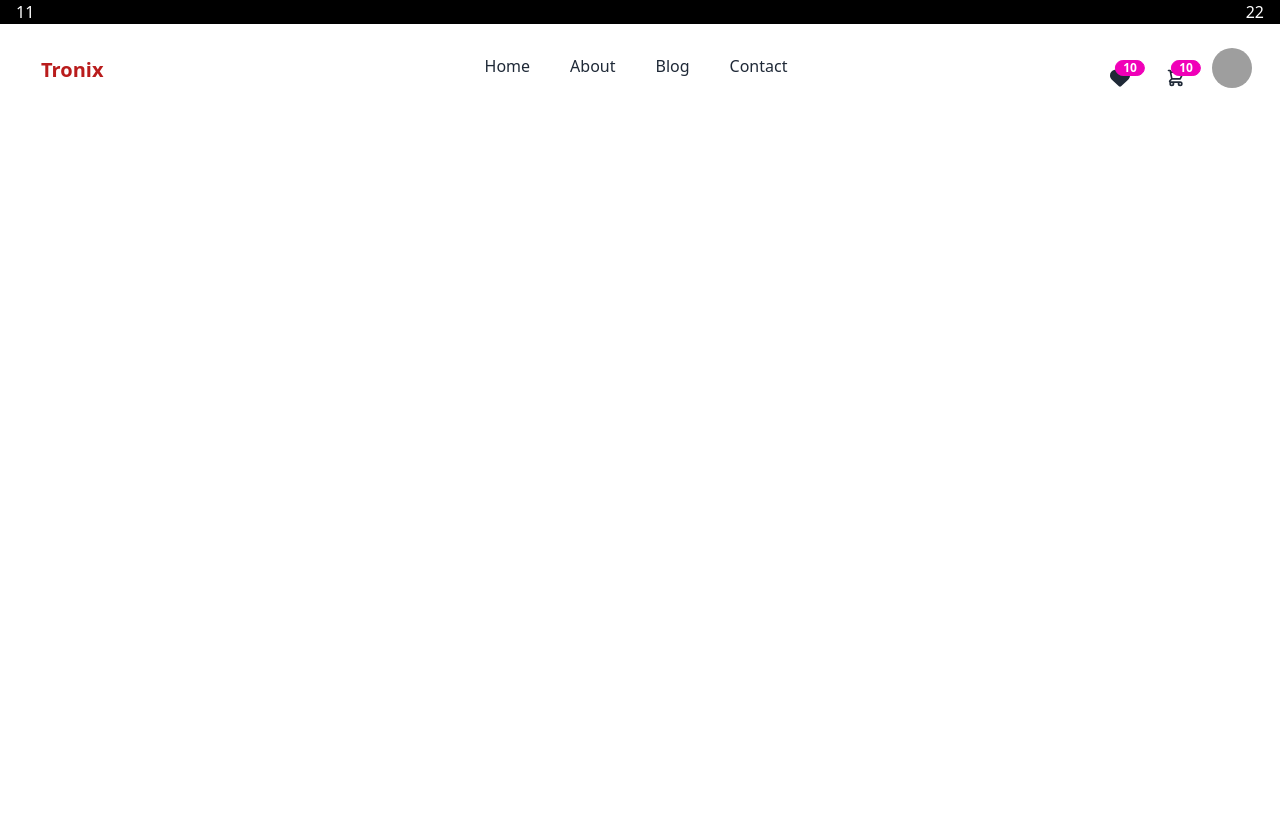
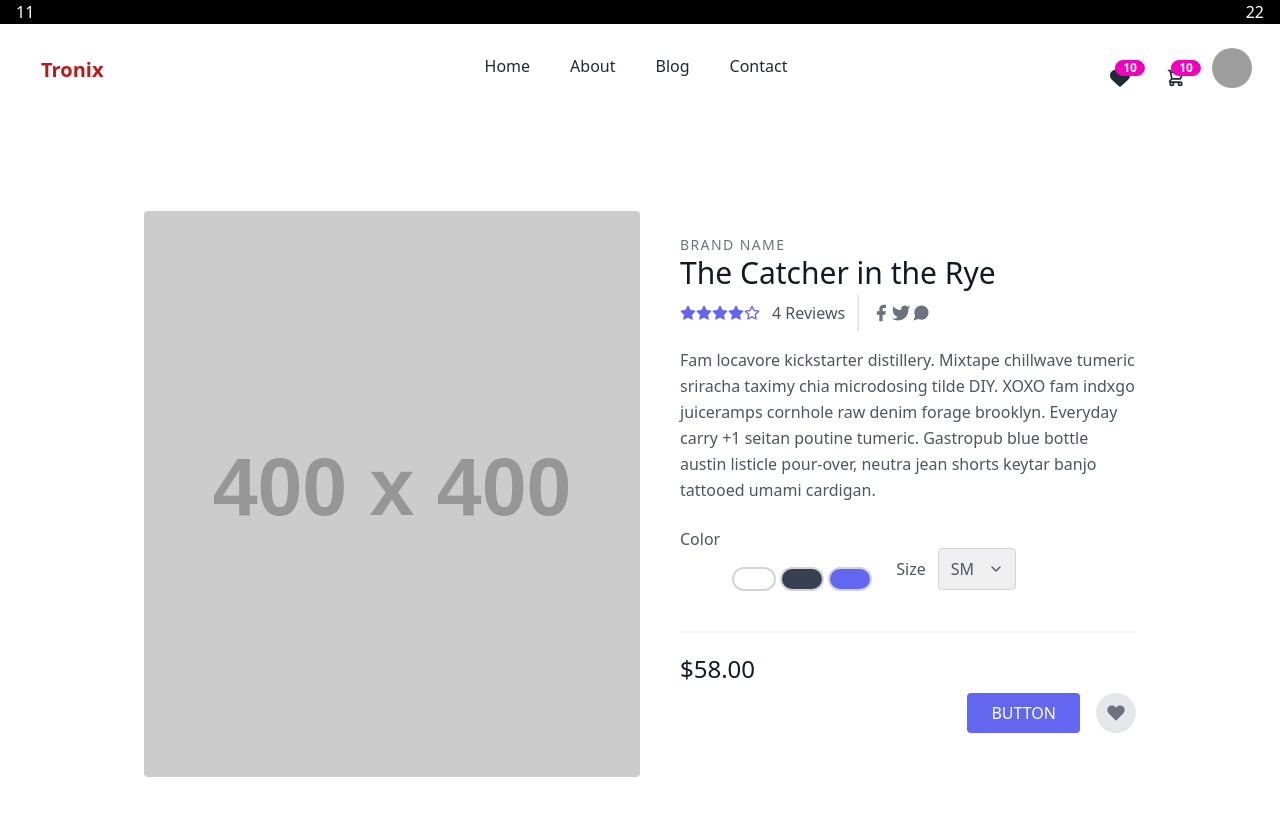
Before and after one commit to DevTabibur/tronix-app, a React (Create React App) app: page /home/1 in a window 1280 px wide. Shown: the top 816 px of the page. Built offline with nearby package versions, Linux system fonts and the light colour scheme; grey boxes are pictures that could not be loaded.

Commit message:
single data load and fake db done

```diff
--- a/src/App.js
+++ b/src/App.js
@@ -9,6 +9,7 @@
 import Footer from "./Pages/Shared/Footer/Footer";
 import Dashboard from "./Pages/Dashboard/Dashboard";
 import Blog from "./Pages/Blog/Blog";
+import SinglePD from "./Pages/SinglePD/SinglePD";
 
 function App() {
   return (
@@ -18,6 +19,11 @@
         <Route path="/" element={<Home/>}></Route>
         <Route path="/home" element={<Home/>}></Route>
         <Route path="/shop" element={<Shop/>}></Route>
+
+        {/* Load single Data */}
+        <Route path="/home/:id" element={<SinglePD/>}></Route>
+        <Route path="/:id" element={<SinglePD/>}></Route>
+
         <Route path="/blog" element={<Blog/>}></Route>
         <Route path="/checkout" element={<Checkout/>}></Route>
         <Route path="/dashboard" element={<Dashboard/>}></Route>
--- a/src/Pages/Shared/HomeProducts/HomeProducts.jsx
+++ b/src/Pages/Shared/HomeProducts/HomeProducts.jsx
@@ -8,12 +8,14 @@
   return (
     <>
         <div className='container mx-auto px-4'>
+        <div className="md:grid grid-cols-3 gap-3">
             {
                 products.map(pd => <ShowPd
                     key={pd.id}
                     pd={pd}
                 />)
             }
+            </div>
         </div>
     </>
   )
--- a/src/Pages/Shared/HomeProducts/ShowPd.jsx
+++ b/src/Pages/Shared/HomeProducts/ShowPd.jsx
@@ -1,7 +1,9 @@
 import React from "react";
+import { Link } from "react-router-dom";
 
 const ShowPd = ({ pd }) => {
   const {
+    id,
     name,
     category,
     reviews,
@@ -16,9 +18,27 @@
   } = pd;
   return (
     <>
-      <div className="container mx-auto px-4">
-        <h2>Hello world</h2>
-      </div>
+      <section className="text-gray-600 body-font">
+        <div className="p-4">
+          <a className="block relative h-48 rounded overflow-hidden">
+            <img
+              alt="ecommerce"
+              className="object-cover object-center w-full h-full block"
+              src={mainImage}
+            />
+          </a>
+          <div className="mt-4">
+            <h3 className="text-gray-500 text-xs tracking-widest title-font mb-1">
+              CATEGORY: {category}
+            </h3>
+            <h2 className="text-gray-900 title-font text-lg font-medium">
+              {name}
+            </h2>
+            <p className="mt-1">${newPrice}</p>
+          </div>
+          <Link to={`/${id}`}>VIEW MORE</Link>
+        </div>
+      </section>
     </>
   );
 };
--- /dev/null
+++ b/src/Pages/SinglePD/SinglePD.jsx
@@ -0,0 +1,93 @@
+import React from 'react';
+import './SinglePD.css';
+
+const SinglePD = () => {
+  return (
+    <>
+        <section className="text-gray-600 body-font overflow-hidden">
+  <div className="container px-5 py-24 mx-auto">
+    <div className="lg:w-4/5 mx-auto flex flex-wrap">
+      <img alt="ecommerce" className="lg:w-1/2 w-full lg:h-auto h-64 object-cover object-center rounded" src="https://dummyimage.com/400x400" />
+      <div className="lg:w-1/2 w-full lg:pl-10 lg:py-6 mt-6 lg:mt-0">
+        <h2 className="text-sm title-font text-gray-500 tracking-widest">BRAND NAME</h2>
+        <h1 className="text-gray-900 text-3xl title-font font-medium mb-1">The Catcher in the Rye</h1>
+        <div className="flex mb-4">
+          <span className="flex items-center">
+            <svg fill="currentColor" stroke="currentColor" stroke-linecap="round" stroke-linejoin="round" stroke-width="2" className="w-4 h-4 text-indigo-500" viewBox="0 0 24 24">
+              <path d="M12 2l3.09 6.26L22 9.27l-5 4.87 1.18 6.88L12 17.77l-6.18 3.25L7 14.14 2 9.27l6.91-1.01L12 2z"></path>
+            </svg>
+            <svg fill="currentColor" stroke="currentColor" stroke-linecap="round" stroke-linejoin="round" stroke-width="2" className="w-4 h-4 text-indigo-500" viewBox="0 0 24 24">
+              <path d="M12 2l3.09 6.26L22 9.27l-5 4.87 1.18 6.88L12 17.77l-6.18 3.25L7 14.14 2 9.27l6.91-1.01L12 2z"></path>
+            </svg>
+            <svg fill="currentColor" stroke="currentColor" stroke-linecap="round" stroke-linejoin="round" stroke-width="2" className="w-4 h-4 text-indigo-500" viewBox="0 0 24 24">
+              <path d="M12 2l3.09 6.26L22 9.27l-5 4.87 1.18 6.88L12 17.77l-6.18 3.25L7 14.14 2 9.27l6.91-1.01L12 2z"></path>
+            </svg>
+            <svg fill="currentColor" stroke="currentColor" stroke-linecap="round" stroke-linejoin="round" stroke-width="2" className="w-4 h-4 text-indigo-500" viewBox="0 0 24 24">
+              <path d="M12 2l3.09 6.26L22 9.27l-5 4.87 1.18 6.88L12 17.77l-6.18 3.25L7 14.14 2 9.27l6.91-1.01L12 2z"></path>
+            </svg>
+            <svg fill="none" stroke="currentColor" stroke-linecap="round" stroke-linejoin="round" stroke-width="2" className="w-4 h-4 text-indigo-500" viewBox="0 0 24 24">
+              <path d="M12 2l3.09 6.26L22 9.27l-5 4.87 1.18 6.88L12 17.77l-6.18 3.25L7 14.14 2 9.27l6.91-1.01L12 2z"></path>
+            </svg>
+            <span className="text-gray-600 ml-3">4 Reviews</span>
+          </span>
+          <span className="flex ml-3 pl-3 py-2 border-l-2 border-gray-200 space-x-2s">
+            <a className="text-gray-500">
+              <svg fill="currentColor" stroke-linecap="round" stroke-linejoin="round" stroke-width="2" className="w-5 h-5" viewBox="0 0 24 24">
+                <path d="M18 2h-3a5 5 0 00-5 5v3H7v4h3v8h4v-8h3l1-4h-4V7a1 1 0 011-1h3z"></path>
+              </svg>
+            </a>
+            <a className="text-gray-500">
+              <svg fill="currentColor" stroke-linecap="round" stroke-linejoin="round" stroke-width="2" className="w-5 h-5" viewBox="0 0 24 24">
+                <path d="M23 3a10.9 10.9 0 01-3.14 1.53 4.48 4.48 0 00-7.86 3v1A10.66 10.66 0 013 4s-4 9 5 13a11.64 11.64 0 01-7 2c9 5 20 0 20-11.5a4.5 4.5 0 00-.08-.83A7.72 7.72 0 0023 3z"></path>
+              </svg>
+            </a>
+            <a className="text-gray-500">
+              <svg fill="currentColor" stroke-linecap="round" stroke-linejoin="round" stroke-width="2" className="w-5 h-5" viewBox="0 0 24 24">
+                <path d="M21 11.5a8.38 8.38 0 01-.9 3.8 8.5 8.5 0 01-7.6 4.7 8.38 8.38 0 01-3.8-.9L3 21l1.9-5.7a8.38 8.38 0 01-.9-3.8 8.5 8.5 0 014.7-7.6 8.38 8.38 0 013.8-.9h.5a8.48 8.48 0 018 8v.5z"></path>
+              </svg>
+            </a>
+          </span>
+        </div>
+        <p className="leading-relaxed">Fam locavore kickstarter distillery. Mixtape chillwave tumeric sriracha taximy chia microdosing tilde DIY. XOXO fam indxgo juiceramps cornhole raw denim forage brooklyn. Everyday carry +1 seitan poutine tumeric. Gastropub blue bottle austin listicle pour-over, neutra jean shorts keytar banjo tattooed umami cardigan.</p>
+        <div className="flex mt-6 items-center pb-5 border-b-2 border-gray-100 mb-5">
+          <div className="flex">
+            <span className="mr-3">Color</span>
+            <button className="border-2 border-gray-300 rounded-full w-6 h-6 focus:outline-none"></button>
+            <button className="border-2 border-gray-300 ml-1 bg-gray-700 rounded-full w-6 h-6 focus:outline-none"></button>
+            <button className="border-2 border-gray-300 ml-1 bg-indigo-500 rounded-full w-6 h-6 focus:outline-none"></button>
+          </div>
+          <div className="flex ml-6 items-center">
+            <span className="mr-3">Size</span>
+            <div className="relative">
+              <select className="rounded border appearance-none border-gray-300 py-2 focus:outline-none focus:ring-2 focus:ring-indigo-200 focus:border-indigo-500 text-base pl-3 pr-10">
+                <option>SM</option>
+                <option>M</option>
+                <option>L</option>
+                <option>XL</option>
+              </select>
+              <span className="absolute right-0 top-0 h-full w-10 text-center text-gray-600 pointer-events-none flex items-center justify-center">
+                <svg fill="none" stroke="currentColor" stroke-linecap="round" stroke-linejoin="round" stroke-width="2" className="w-4 h-4" viewBox="0 0 24 24">
+                  <path d="M6 9l6 6 6-6"></path>
+                </svg>
+              </span>
+            </div>
+          </div>
+        </div>
+        <div className="flex">
+          <span className="title-font font-medium text-2xl text-gray-900">$58.00</span>
+          <button className="flex ml-auto text-white bg-indigo-500 border-0 py-2 px-6 focus:outline-none hover:bg-indigo-600 rounded">Button</button>
+          <button className="rounded-full w-10 h-10 bg-gray-200 p-0 border-0 inline-flex items-center justify-center text-gray-500 ml-4">
+            <svg fill="currentColor" stroke-linecap="round" stroke-linejoin="round" stroke-width="2" className="w-5 h-5" viewBox="0 0 24 24">
+              <path d="M20.84 4.61a5.5 5.5 0 00-7.78 0L12 5.67l-1.06-1.06a5.5 5.5 0 00-7.78 7.78l1.06 1.06L12 21.23l7.78-7.78 1.06-1.06a5.5 5.5 0 000-7.78z"></path>
+            </svg>
+          </button>
+        </div>
+      </div>
+    </div>
+  </div>
+</section>
+    </>
+  )
+}
+
+export default SinglePD
```
Also changed, not shown: src/Pages/SinglePD/SinglePD.css (added).
